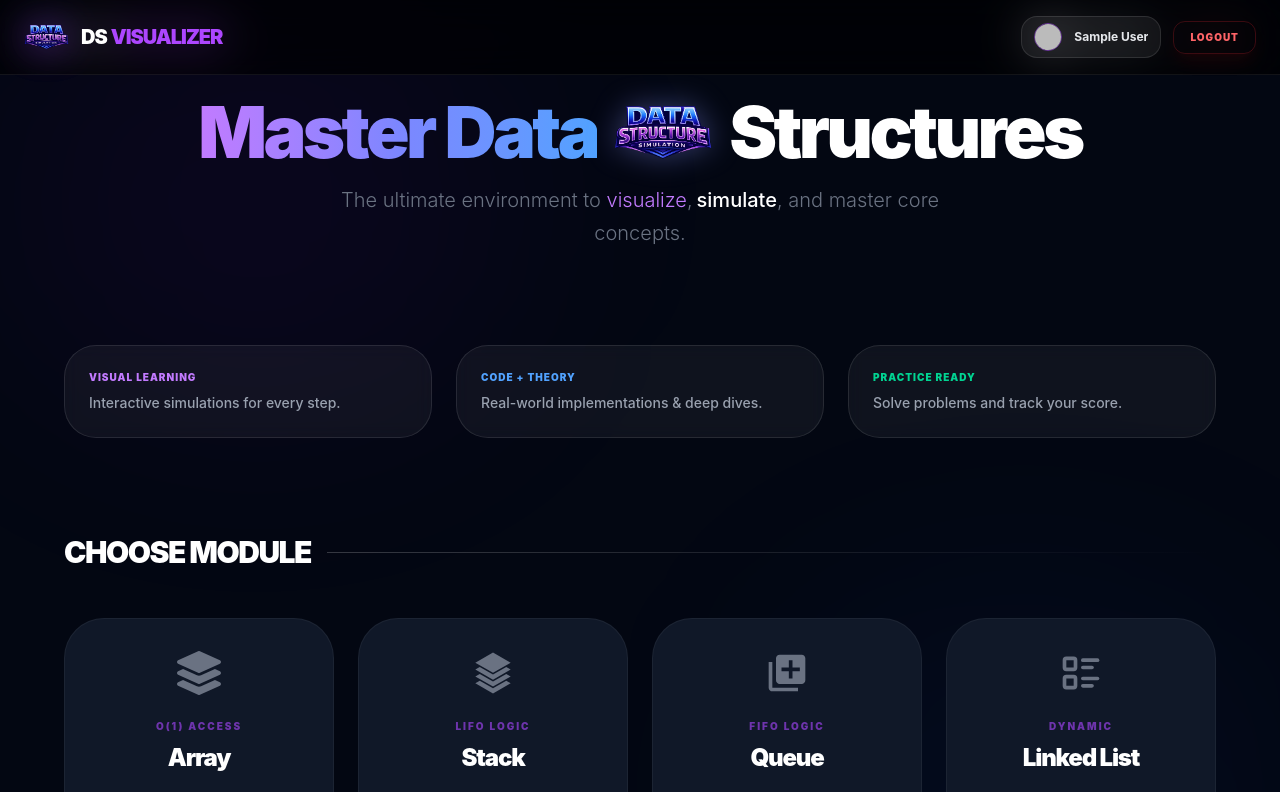
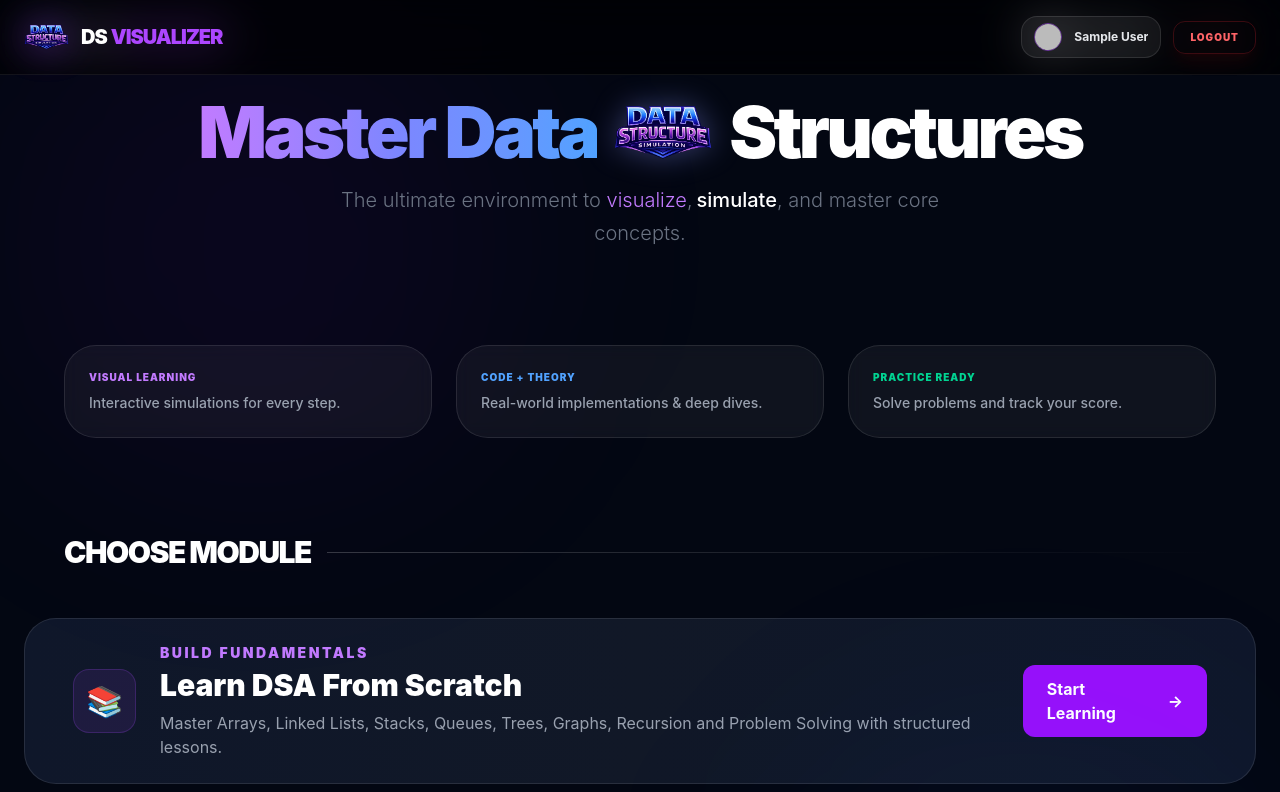
Before and after one commit to ArunShivhare/DS-Simulator, a React (Vite) app: page /dashboard in a window 1280 px wide. Shown: the top 792 px of the page. Built offline with nearby package versions, Linux system fonts and the light colour scheme; no server answers; sample sign-in values are in the browser's storage.

Commit message:
add fundamental page

```diff
--- a/src/pages/Dashboard.jsx
+++ b/src/pages/Dashboard.jsx
@@ -4,6 +4,7 @@
 import { MdQueue } from "react-icons/md";
 import { TbListDetails } from "react-icons/tb";
 import Navbar from "../components/Navbar";
+import Fundamentals from "../pages/Fundamentals";
 
 const structures = [
   {
@@ -11,32 +12,32 @@
     path: "array",
     icon: <FaLayerGroup size={44} />,
     desc: "Fast access, contiguous memory, powerful searching.",
-    tag: "O(1) Access"
+    tag: "O(1) Access",
   },
   {
     name: "Stack",
     path: "stack",
     icon: <GiStack size={44} />,
     desc: "LIFO structure used in recursion & undo operations.",
-    tag: "LIFO Logic"
+    tag: "LIFO Logic",
   },
   {
     name: "Queue",
     path: "queue",
     icon: <MdQueue size={44} />,
     desc: "FIFO structure used in scheduling & buffering.",
-    tag: "FIFO Logic"
+    tag: "FIFO Logic",
   },
   {
     name: "Linked List",
     path: "linkedlist",
     icon: <TbListDetails size={44} />,
     desc: "Dynamic memory, efficient insert/delete operations.",
-    tag: "Dynamic"
+    tag: "Dynamic",
   },
 ];
 
-const Dashboard = ({user}) => {
+const Dashboard = ({ user }) => {
   const navigate = useNavigate();
 
   return (
@@ -52,24 +53,54 @@
           <h2 className="text-5xl md:text-7xl font-black tracking-tighter bg-clip-text text-transparent bg-gradient-to-r from-purple-400 via-indigo-400 to-blue-400">
             Master Data
           </h2>
-          <img width={100} src="/logo.png" alt="Logo" className="drop-shadow-[0_0_15px_rgba(129,140,248,0.4)]" />
-          <h2 className="text-5xl md:text-7xl font-black tracking-tighter text-white">Structures</h2>
+          <img
+            width={100}
+            src="/logo.png"
+            alt="Logo"
+            className="drop-shadow-[0_0_15px_rgba(129,140,248,0.4)]"
+          />
+          <h2 className="text-5xl md:text-7xl font-black tracking-tighter text-white">
+            Structures
+          </h2>
         </div>
         <p className="text-gray-500 text-lg md:text-xl font-light max-w-2xl mx-auto leading-relaxed">
-          The ultimate environment to <span className="text-purple-400">visualize</span>,
-          <span className="text-blue-400 ml-1 text-white font-medium">simulate</span>, and master core concepts.
+          The ultimate environment to{" "}
+          <span className="text-purple-400">visualize</span>,
+          <span className="text-blue-400 ml-1 text-white font-medium">
+            simulate
+          </span>
+          , and master core concepts.
         </p>
       </div>
 
       {/* 🔥 TOP FEATURES (3-column layout) */}
       <div className="max-w-6xl mx-auto grid md:grid-cols-3 gap-6 mb-24 relative z-10">
         {[
-          { title: "Visual Learning", desc: "Interactive simulations for every step.", color: "text-purple-400" },
-          { title: "Code + Theory", desc: "Real-world implementations & deep dives.", color: "text-blue-400" },
-          { title: "Practice Ready", desc: "Solve problems and track your score.", color: "text-emerald-400" },
+          {
+            title: "Visual Learning",
+            desc: "Interactive simulations for every step.",
+            color: "text-purple-400",
+          },
+          {
+            title: "Code + Theory",
+            desc: "Real-world implementations & deep dives.",
+            color: "text-blue-400",
+          },
+          {
+            title: "Practice Ready",
+            desc: "Solve problems and track your score.",
+            color: "text-emerald-400",
+          },
         ].map((item, i) => (
-          <div key={i} className="bg-white/5 border border-white/10 p-6 rounded-[2rem] backdrop-blur-sm">
-            <h3 className={`font-black uppercase tracking-widest text-[10px] mb-2 ${item.color}`}>{item.title}</h3>
+          <div
+            key={i}
+            className="bg-white/5 border border-white/10 p-6 rounded-[2rem] backdrop-blur-sm"
+          >
+            <h3
+              className={`font-black uppercase tracking-widest text-[10px] mb-2 ${item.color}`}
+            >
+              {item.title}
+            </h3>
             <p className="text-gray-400 text-sm font-medium">{item.desc}</p>
           </div>
         ))}
@@ -77,9 +108,127 @@
 
       {/* 🔥 MODULE SELECTOR TITLE */}
       <div className="max-w-6xl mx-auto mb-12 flex items-center gap-4 relative z-10">
-        <h3 className="text-3xl font-black uppercase tracking-tighter">Choose Module</h3>
+        <h3 className="text-3xl font-black uppercase tracking-tighter">
+          Choose Module
+        </h3>
         <div className="h-px flex-grow bg-gradient-to-r from-white/20 to-transparent"></div>
       </div>
+
+      <div
+  onClick={() => navigate("/fundamentals")}
+  className="
+    group
+    cursor-pointer
+    w-full
+    max-w-7xl
+    mx-auto
+    mt-8
+    mb-12
+
+    bg-gradient-to-r
+    from-[#0f172a]
+    via-[#111827]
+    to-[#0f172a]
+
+    border border-white/10
+    rounded-[2rem]
+
+    px-8 md:px-12
+    py-6
+
+    flex items-center justify-between
+
+    hover:border-purple-500/40
+    hover:shadow-[0_0_40px_rgba(168,85,247,0.12)]
+
+    transition-all
+    duration-300
+  "
+>
+  {/* Left Section */}
+  <div className="flex items-center gap-6">
+    {/* Icon */}
+    <div
+      className="
+        w-16 h-16
+        rounded-2xl
+        bg-purple-500/10
+        border border-purple-500/20
+
+        flex items-center justify-center
+
+        text-3xl
+      "
+    >
+      📚
+    </div>
+
+    {/* Text */}
+    <div>
+      <p
+        className="
+          text-purple-400
+          font-black
+          uppercase
+          tracking-[0.18em]
+          text-sm
+        "
+      >
+        Build Fundamentals
+      </p>
+
+      <h3
+        className="
+          text-white
+          text-2xl
+          md:text-3xl
+          font-black
+          mt-1
+        "
+      >
+        Learn DSA From Scratch
+      </h3>
+
+      <p
+        className="
+          text-gray-400
+          mt-2
+          text-sm
+          md:text-base
+        "
+      >
+        Master Arrays, Linked Lists, Stacks, Queues, Trees, Graphs,
+        Recursion and Problem Solving with structured lessons.
+      </p>
+    </div>
+  </div>
+
+  {/* Right Section */}
+  <div
+    className="
+      hidden md:flex
+      items-center gap-3
+
+      px-6 py-3
+
+      rounded-xl
+
+      bg-purple-600
+      text-white
+
+      font-bold
+
+      group-hover:bg-purple-500
+
+      transition-all
+    "
+  >
+    Start Learning
+    <span className="group-hover:translate-x-1 transition-transform">
+      →
+    </span>
+  </div>
+</div>
 
       {/* 🔥 STRUCTURE CARDS */}
       <div className="grid grid-cols-1 sm:grid-cols-2 lg:grid-cols-4 gap-6 max-w-6xl mx-auto relative z-10">
@@ -113,7 +262,10 @@
 
             {/* Action Indicator */}
             <div className="mt-8 text-[10px] font-black uppercase tracking-[0.2em] text-gray-700 group-hover:text-white transition-colors">
-              Launch Visualizer <span className="ml-1 group-hover:translate-x-1 transition-transform inline-block">→</span>
+              Launch Visualizer{" "}
+              <span className="ml-1 group-hover:translate-x-1 transition-transform inline-block">
+                →
+              </span>
             </div>
           </div>
         ))}
--- /dev/null
+++ b/src/pages/Fundamentals.jsx
@@ -0,0 +1,16 @@
+const Fundamentals = () => {
+  return (
+    <div className="min-h-screen bg-gray-950 text-white p-10 py-24">
+      <h1 className="text-5xl font-black mb-6">
+        Build Fundamentals
+      </h1>
+
+      <p className="text-gray-400 text-lg">
+        Learn DSA from scratch with theory,
+        visual explanations, quizzes and practice.
+      </p>
+    </div>
+  );
+};
+
+export default Fundamentals;
--- a/src/routes/AppRoutes.jsx
+++ b/src/routes/AppRoutes.jsx
@@ -13,6 +13,7 @@
 import Quiz from "../pages/Quiz";
 import Leaderboard from "../pages/Leaderboard";
 import AdminQuiz from "../pages/AdminQuiz";
+import Fundamentals from "../pages/Fundamentals";
 
 const AppRoutes = ({ user }) => {
   return (
@@ -25,6 +26,7 @@
       <Route path="/learn/linkedlist" element={<LinkedListPage />} />
       <Route path="/explore" element={<Explore user={user} />} />
       <Route path="/leaderboard" element={<Leaderboard />} />
+      <Route path="/fundamentals" element={<Fundamentals />} />
 
       {/* Protected Routes */}
       <Route
```
